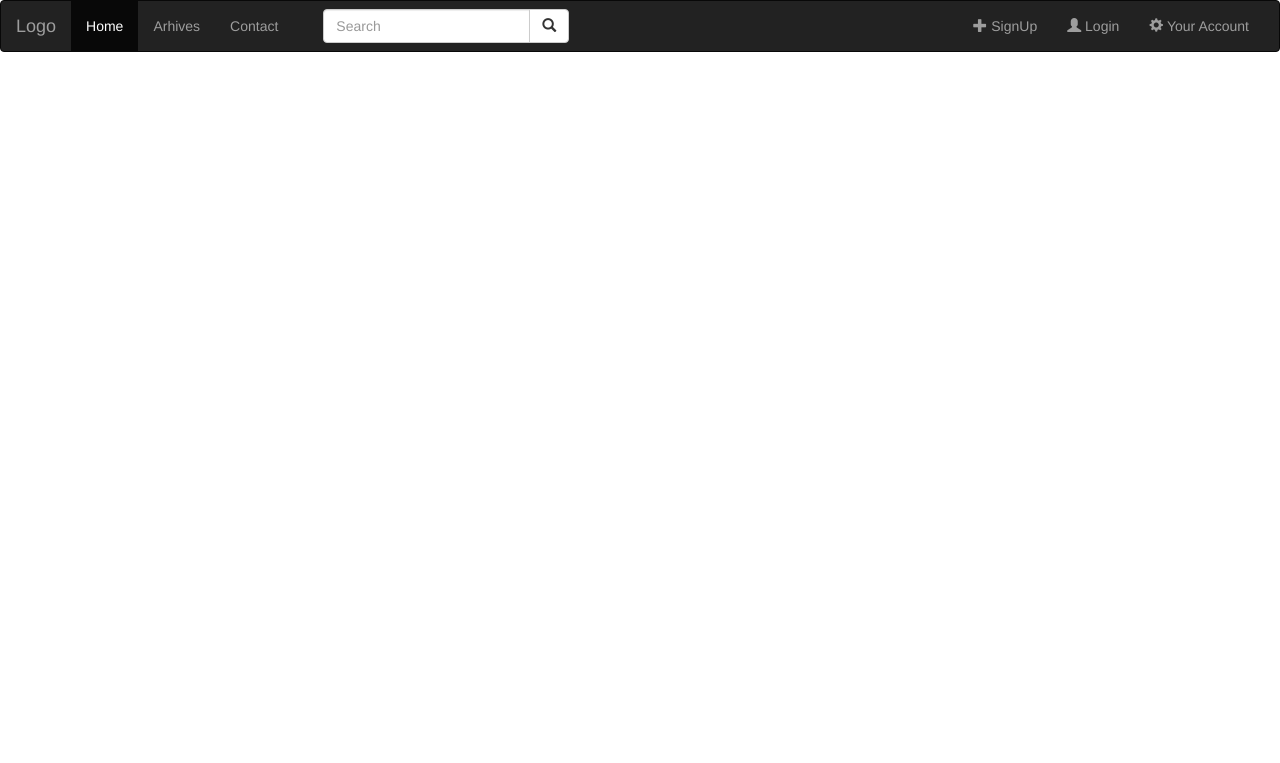
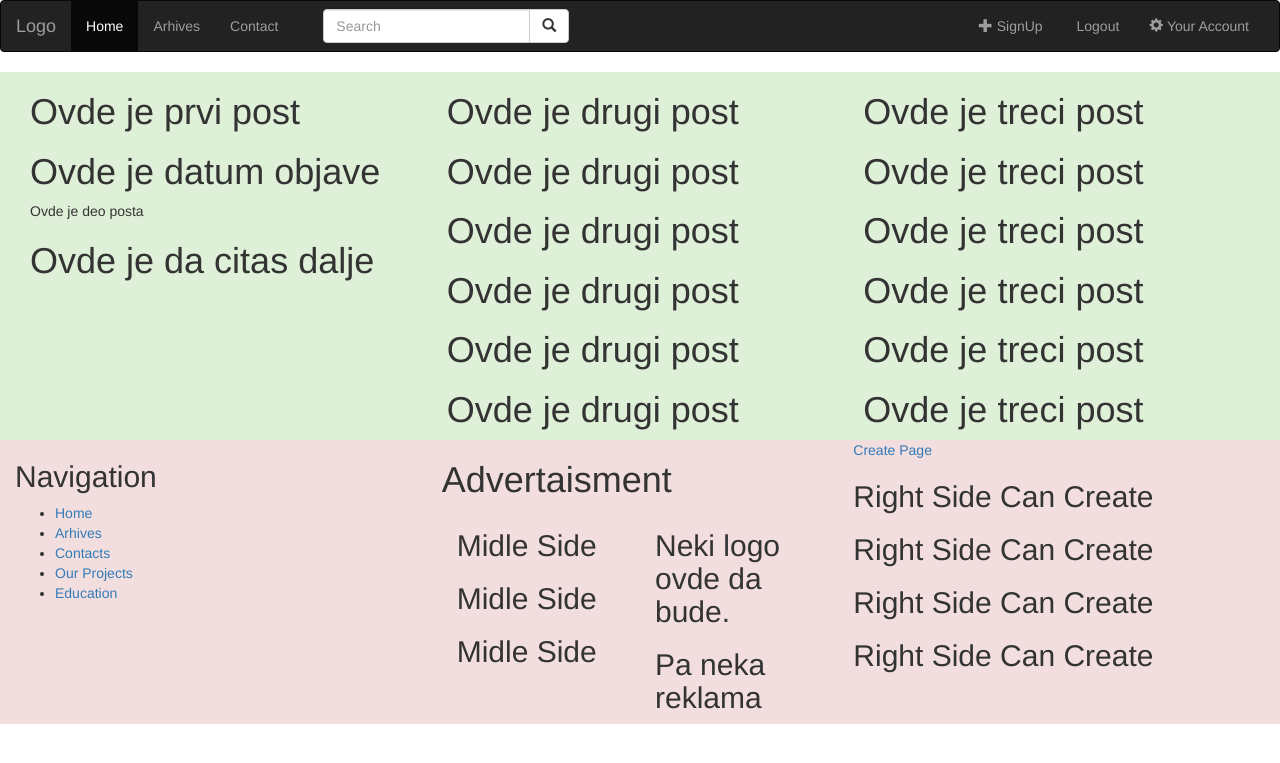
Before and after one commit to djolesub/PHP_CMS, a PHP site: page / in a window 1280 px wide. Shown: the top 763 px of the page. Run offline with PHP 8.4, Linux system fonts and the light colour scheme.

Commit message:
Adding Error page,Database class and conf file.Conf file will be included in all page.Conf file contains autoloader function and Database class with instantied object db.Database class is Singleton

```diff
--- /dev/null
+++ b/includes/Database.php
@@ -0,0 +1,53 @@
+<?php
+/**
+ * Created by PhpStorm.
+ * User: Milenica
+ * Date: 9/7/2016
+ * Time: 8:09 AM
+ */
+
+class Database {
+    private $host = "localhost";
+    private $username = "root";
+    private $password = "coperman";
+    private $db = "formsa";
+
+    private static $instance = null;
+    private $conn=  null;
+
+    private function __construct(){
+
+    }
+
+    public static function getInstance(){
+        if(self::$instance == null){
+            self::$instance = new Database();
+        }
+        return self::$instance;
+    }
+
+    //Creatinf DB Connection
+    public function connect(){
+        try {
+            $this->conn = new PDO("mysql:host={$this->host};dbname={$this->db}",$this->username,$this->password);
+            $this->conn->setAttribute(PDO::ATTR_ERRMODE,PDO::ERRMODE_EXCEPTION);
+            //throw new Exception("There was problems while connecting to database");
+        }
+        catch(PDOException $e){
+            $page_title = "Errors";
+            include "includes/header.inc.php";
+            include "includes/main/nav-bar.php";
+            include "views/errors.html";
+            include "includes/main/footer.php";
+            include "includes/footer.inc.php";
+            exit();
+            //echo "Error message:{$e->getMessage()}";
+        }
+    }
+
+    public function getConnection(){
+        return $this->conn;
+    }
+
+
+}
--- /dev/null
+++ b/includes/conf.php
@@ -0,0 +1,16 @@
+<?php
+/**
+ * Created by PhpStorm.
+ * User: Milenica
+ * Date: 9/7/2016
+ * Time: 8:04 AM
+ */
+    //Configuration file with autoloader function and database conf
+    require_once "autoload.php";
+    require_once "Database.php";
+    $user = (isset($_SESSION['user']))? $user:null;
+
+    $db = Database::getInstance();
+    $dbConn = $db->connect();
+
+?>
--- a/includes/header.inc.php
+++ b/includes/header.inc.php
@@ -1,7 +1,7 @@
 <!DOCTYPE html>
 <html lang="en">
 <head>
-    <title><?php  echo $page_title; ?></title>
+    <title><?php  echo (isset($page_title)? $page_title:"Some Content Page"); ?></title>
     <meta charset="utf-8">
     <meta name="viewport" content="width=device-width, initial-scale=1">
     <!-- Latest compiled and minified CSS -->
@@ -14,7 +14,7 @@
     <script src="http://maxcdn.bootstrapcdn.com/bootstrap/3.3.7/js/bootstrap.min.js"></script>
 
     <! User Defined Scripts -->
-    <script src="#"></script>
-    <link rel="stylesheet" href="#">
+    <script src="js/index.js"></script>
+    <link rel="stylesheet" href="css/index.css">
 </head>
 <body>
--- a/includes/main/footer.php
+++ b/includes/main/footer.php
@@ -1,15 +1,51 @@
-<?php
-/**
- * Created by PhpStorm.
- * User: Milenica
- * Date: 9/6/2016
- * Time: 7:12 PM
- */
+<div class="row">
+    <footer class="col-md-12 bg-danger">
+
+    <!-- Left Side -->
+        <aside class="col-md-4">
+           <h2> Navigation</h2>
+            <ul>
+                <li><a href="#">Home</a></li>
+                <li><a href="#">Arhives</a></li>
+                <li><a href="#">Contacts</a></li>
+                <li><a href="#">Our Projects</a></li>
+                <li><a href="#">Education</a></li>
+            </ul>
+        </aside>
+    <!-- Midle Container -->
+    <article class="col-md-4">
+        <h1> Advertaisment</h1>
+        <!-- Left Side -->
+        <section class="col-md-6">
+            <h2>Midle Side</h2>
+            <h2>Midle Side</h2>
+            <h2>Midle Side</h2>
+        </section>
+        <!-- Right Side -->
+        <section class="col-md-6">
+            <h2>Neki logo ovde da bude.</h2>
+            <h2>Pa neka reklama</h2>
+        </section>
+    </article>
+
+      <!-- Right Side -->
+        <aside>
+            <?php
+                if($user ) {
+                    echo "
+                          <a href='add_page.php'>Create Page</a>
+                         <h2>Right Side Can Create</h2>
+                        <h2>Right Side Can Create</h2>
+                        <h2>Right Side Can Create</h2>
+                        <h2>Right Side Can Create</h2>";
+                }else {
+                    echo "  <h2>Right Side Can not create</h2>";
+                }
+
+            ?>
+        </aside>
 
 
 
-
-
-
-
-?>
+    </footer>
+</div>
--- a/includes/main/nav-bar.php
+++ b/includes/main/nav-bar.php
@@ -1,4 +1,5 @@
 <!-- Navbar -->
+<?php $user = "D";?>
 <nav class="navbar navbar-inverse">
     <div class="container-fluid">
         <div class="navbar-header">
@@ -30,8 +31,20 @@
             </ul>
             <ul class="nav navbar-nav navbar-right">
                 <li><a href="#"><span class="glyphicon glyphicon-plus"></span> SignUp</a></li>
-                <li><a href="#"><span class="glyphicon glyphicon-user"></span> Login</a></li>
-                <li><a href="#"><span class="glyphicon glyphicon-cog"></span> Your Account</a></li>
+                <?php if($user){
+                        echo ' <li><a href="logout.php"><span class="glyphicon glyphicon-of"></span> Logout</a></li>';
+                    }else {
+                        echo '<li><a href="login.php"><span class="glyphicon glyphicon-user"></span> Login</a></li>';
+                    }
+                ?>
+                <li class="dropdown"><a href="#" data-toggle="dropdown" class="dropdown-toggle"><span class="glyphicon glyphicon-cog"></span> Your Account</a>
+                    <ul class="dropdown-menu">
+                        <li><a href="#">Account</a></li>
+                        <li><a href="#">Create Post</a></li>
+
+                        <li><a href="#">Settings</a></li>
+                    </ul>
+                </li>
 
             </ul>
         </div>
--- a/index.php
+++ b/index.php
@@ -1,8 +1,13 @@
 <?php $page_title = "index" ;?>
 <?php  include_once "includes/header.inc.php";?>
 
+<?php  include_once "includes/conf.php";?>
+
+<?php $user = "D";?>
 <!-- Navbar -->
 <?php  include_once "includes/main/nav-bar.php";?>
+
+<?php  include_once "views/specific_content.php";?>
 
 
 
@@ -12,7 +17,5 @@
 
 
 
-
-
-
+<?php  include_once "includes/main/footer.php";?>
 <?php  include_once "includes/footer.inc.php";?>
--- /dev/null
+++ b/js/index.js
@@ -0,0 +1,3 @@
+/**
+ * Created by Milenica on 9/6/2016.
+ */
--- /dev/null
+++ b/views/specific_content.php
@@ -0,0 +1,33 @@
+<main class="col-md-12 bg-success">
+    <!-- Left Side -->
+    <article class="col-md-4">
+        <h1>Ovde je prvi post </h1>
+        <h1>Ovde je datum objave </h1>
+        <p>Ovde je deo posta </p>
+        <h1>Ovde je da citas dalje </h1>
+
+
+
+        </article>
+
+    <!-- MiddleSide -->
+    <article class="col-md-4">
+        <h1>Ovde je drugi post </h1>
+        <h1>Ovde je drugi post </h1>
+        <h1>Ovde je drugi post </h1>
+        <h1>Ovde je drugi post </h1>
+        <h1>Ovde je drugi post </h1>
+        <h1>Ovde je drugi post </h1>
+    </article>
+
+    <!-- Right Side -->
+    <article class="col-md-4">
+        <h1>Ovde je treci post </h1>
+        <h1>Ovde je treci post </h1>
+        <h1>Ovde je treci post </h1>
+        <h1>Ovde je treci post </h1>
+        <h1>Ovde je treci post </h1>
+        <h1>Ovde je treci post </h1>
+    </article>
+
+</main>
```
Also changed, not shown: views/errors.html (added, +12 -0 lines), css/index.css (added), includes/autoload.php (renamed from autoload.php).
